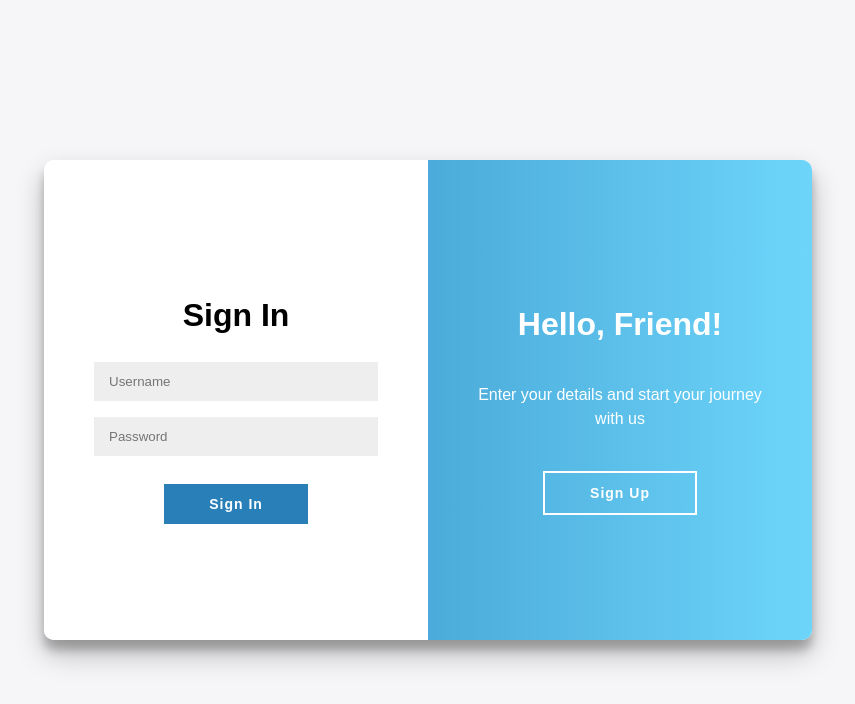
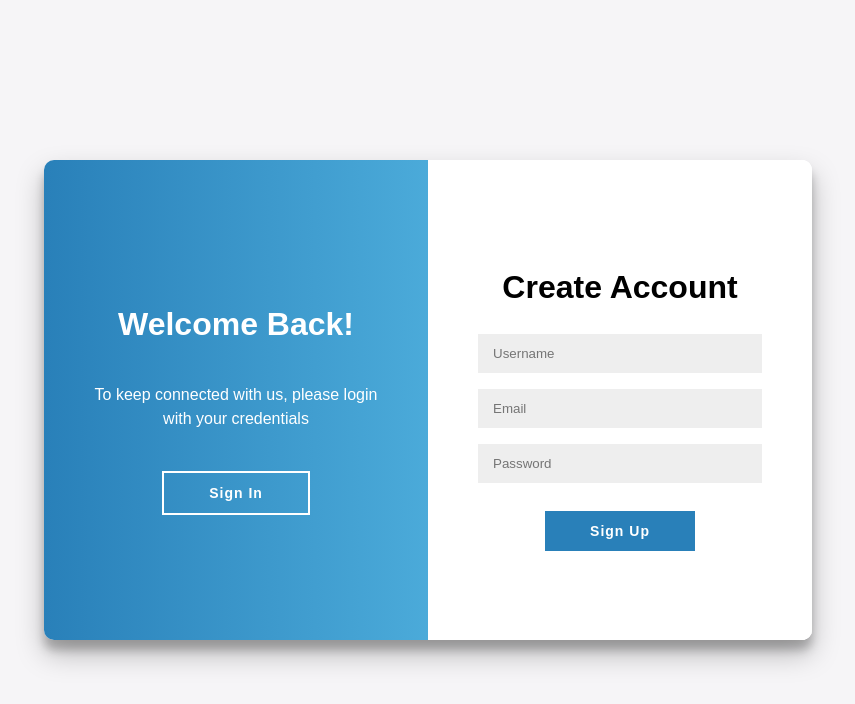
Before and after one commit to HamidrezaFTP/animated-login, a plain HTML site: page index.html in a window 1280 px wide. Both pictures are taken after a click on the button "Sign Up". Shown: the whole page, without its empty margins (212-1067 px from the left). Drawn offline with Linux system fonts and the light colour scheme.

Commit message:
Implement sign-up and sign-in functionality with JavaScript and update CSS for active state transitions

```diff
--- a/css/style.css
+++ b/css/style.css
@@ -39,7 +39,7 @@ body {
 }
 
 .sign-up-container {
-  right: 0;
+  left: 0;
   width: 50%;
   opacity: 0;
   z-index: 1;
@@ -143,3 +143,29 @@ body {
   margin: 20px 0;
   line-height: 1.5;
 }
+
+.active .sign-in-container {
+  transform: translateX(100%);
+}
+
+.active .sign-up-container {
+  transform: translateX(100%);
+  opacity: 1;
+  z-index: 5;
+}
+
+.active .overlay-container {
+  transform: translateX(-100%);
+}
+
+.active .overlay {
+  transform: translateX(50%);
+}
+
+.active .overlay-left {
+  transform: translateX(0);
+}
+
+.active .overlay-right {
+  transform: translateX(20%);
+}
--- a/js/script.js
+++ b/js/script.js
@@ -0,0 +1,13 @@
+"use strict";
+
+const loginContainer = document.getElementById("loginContainer");
+const switchToSignUpBtn = document.getElementById("switchToSignUp");
+const switchToSignInBtn = document.getElementById("switchToSignIn");
+
+switchToSignUpBtn.addEventListener("click", () => {
+  loginContainer.classList.add("active");
+});
+
+switchToSignInBtn.addEventListener("click", () => {
+  loginContainer.classList.remove("active");
+});
```
